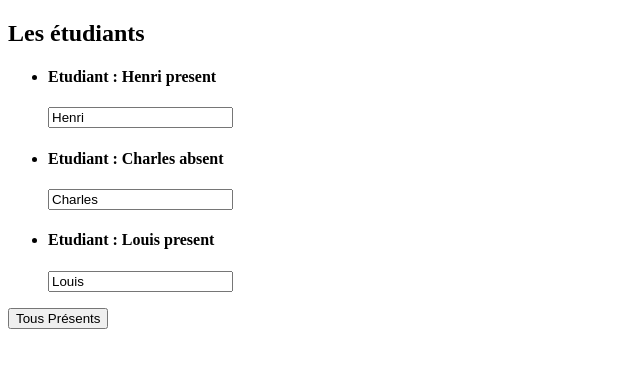
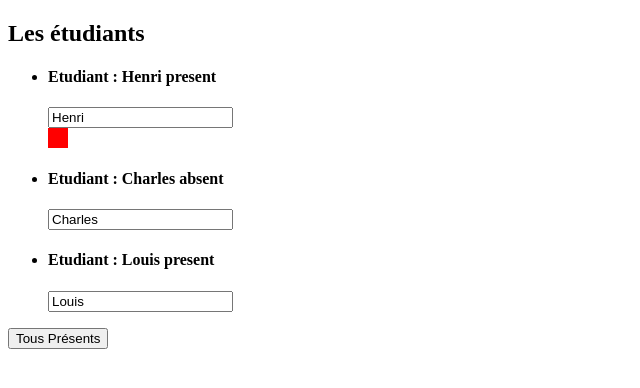
Before and after one commit to Tecna3000/Projet-web-L3, an Angular app: page / in a window 1280 px wide. Shown: the top 388 px of the page, without its empty margins (0-640 px from the left). Built offline with nearby package versions, Linux system fonts and the light colour scheme.

Commit message:
Au lieu de déclarer les étudiants séparément, déclarez un tableau d’objets dans la class

```diff
--- a/src/app/students/students.component.html
+++ b/src/app/students/students.component.html
@@ -1,4 +1,6 @@
 <li class="list-group-item">
+  <div style="width:20px;height:20px;background-color:red;"
+       *ngIf="studentStatus === 'absent'"></div>
   <h4>Etudiant : {{ studentName }} {{getStatus()}}</h4>
   <input type="text" class="form-control" [(ngModel)]="studentName">
 </li>
```
